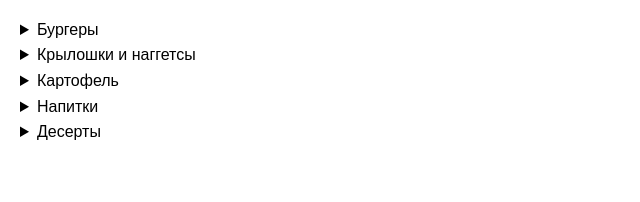
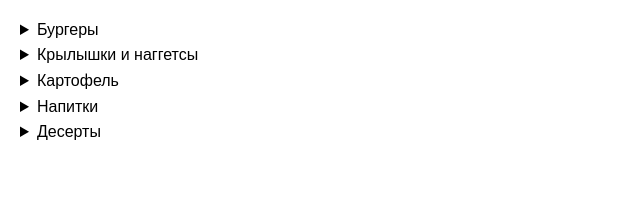
Before and after one commit to KirillAUX/perekuson, a plain HTML site: page menu.html in a window 1280 px wide. Shown: the part 247-449 px from the top of the page, 0-640 px from the left. Drawn offline with Linux system fonts and the light colour scheme.

Commit message:
Update menu.html

```diff
--- a/menu.html
+++ b/menu.html
@@ -54,7 +54,7 @@
 			</ul>
 		</details>
 		<details>
-			<summary>Крылошки и наггетсы</summary>
+			<summary>Крылышки и наггетсы</summary>
 			<ul>
 				<li>Куриные крылышки</li>
 				<li>Наггетсы</li>
```
